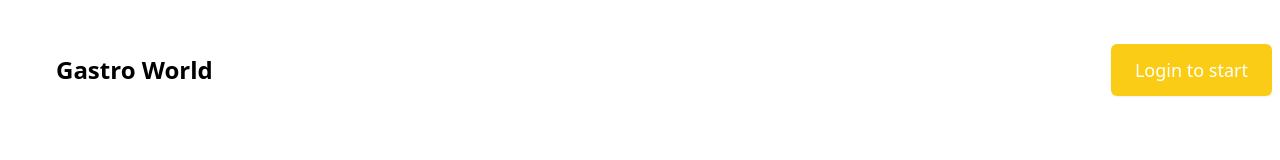
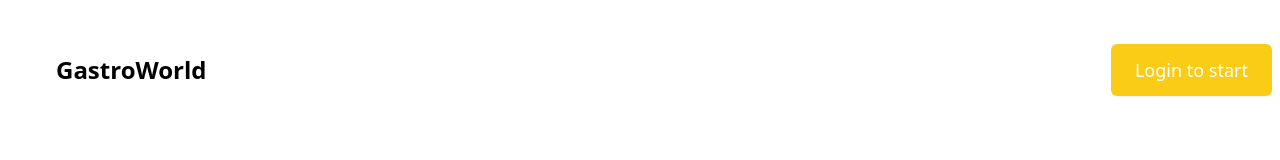
Before and after one commit to gastro-world/gastroworld, a Next.js app: page / in a window 1280 px wide. Shown: the top 160 px of the page. Built offline with nearby package versions, Linux system fonts and the light colour scheme; no server answers.

Commit message:
typo: fix navbar typo

```diff
--- a/components/Navbar.jsx
+++ b/components/Navbar.jsx
@@ -10,7 +10,7 @@ const Navbar = () => {
       <div className="container flex flex-col flex-wrap items-center justify-between py-5 mx-auto md:flex-row max-w-7xl">
         <Link href="/">
           <a className="relative z-10 flex items-center w-auto text-2xl font-extrabold leading-none text-black select-none">
-            Gastro World
+            GastroWorld
           </a>
         </Link>
         <div className="relative z-10 inline-flex items-center space-x-3 md:ml-5 lg:justify-end">
```
